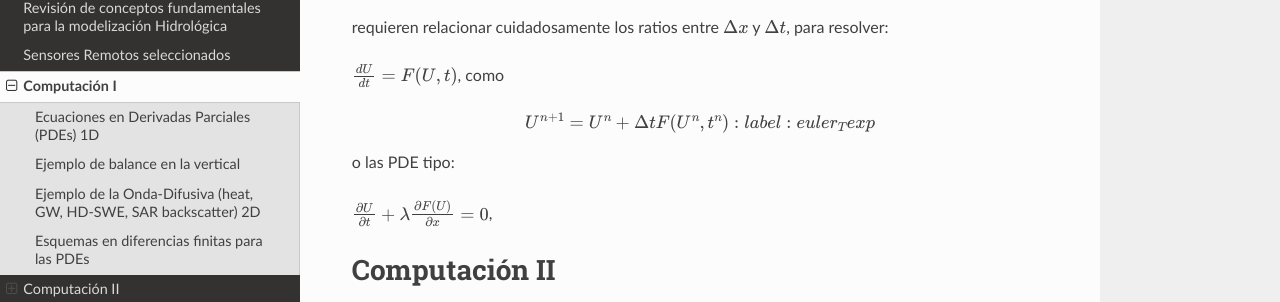
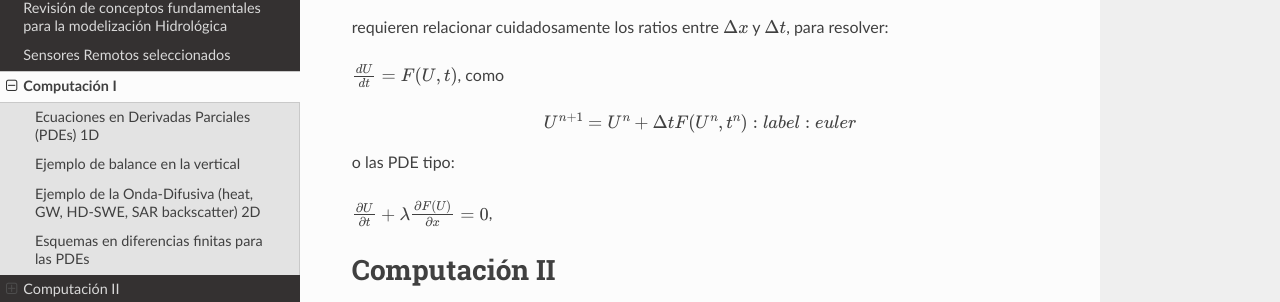
Before and after one commit to ivillamadrid/HidrologiaXXI, a Sphinx documentation site: the page built from docs/source/computacion.rst, in a window 1280 px wide and 900 px high, scrolled down 1532 px. Shown: the part 167-469 px from the top of the window. Built offline with Sphinx 7.4.7 and the Read the Docs theme 2.0.0, drawn with Linux system fonts in a browser that asks for light colours.

Commit message:
Update computacion.rst

```diff
--- a/docs/source/computacion.rst
+++ b/docs/source/computacion.rst
@@ -81,8 +81,7 @@ requieren relacionar cuidadosamente los ratios entre :math:`\Delta x` y :math:`\
 
 :math:`\frac{d U}{d t} = F(U, t)`, como
 
-.. math:: U^{n+1}=U^{n}+\Delta t F(U^n, t^n)
-  :label:euler_Texp
+.. math:: U^{n+1}=U^{n}+\Delta t F(U^n, t^n) :label:euler
 
 o las PDE tipo:
 
```
